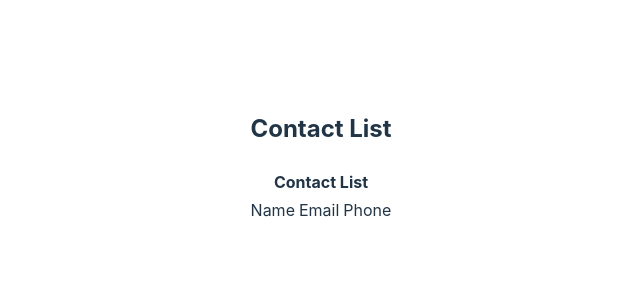
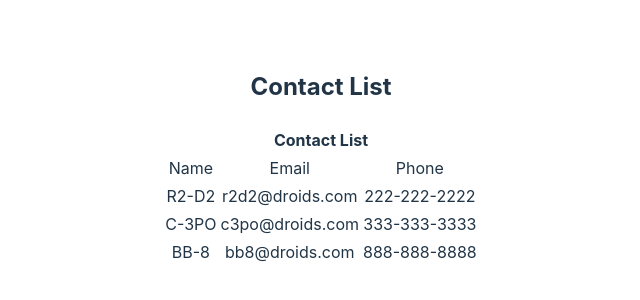
Before and after one commit to sjswan13/ContactList, a React (Vite) app: page / in a window 1280 px wide. Shown: the part 242-542 px from the top of the page, without its empty margins (319-959 px from the left). Built offline with nearby package versions, Linux system fonts and the light colour scheme.

Commit message:
fixed placement

```diff
--- a/src/App.jsx
+++ b/src/App.jsx
@@ -1,17 +1,8 @@
-import React, { useState } from 'react';
+import { React } from 'react';
 import ContactList from './Components/contactList.jsx';
 import './App.css'
 
-
-const dummyContacts = [
-  { id: 1, name: "R2-D2", phone: "222-222-2222", email: "r2d2@droids.com" },
-  { id: 2, name: "C-3PO", phone: "333-333-3333", email: "c3po@droids.com" },
-  { id: 3, name: "BB-8", phone: "888-888-8888", email: "bb8@droids.com" },
-];
-
  function App() {
-  const [contacts, setContacts] = useState(dummyContacts);
-  console.log("contacts :", contacts)
 
   return (
     <div>
--- a/src/Components/ContactRow.jsx
+++ b/src/Components/ContactRow.jsx
@@ -0,0 +1,12 @@
+
+function ContactRow({ contact }) {
+  return (
+    <tr>
+      <td>{contact.name}</td>
+      <td>{contact.email}</td>
+      <td>{contact.phone}</td>
+    </tr>
+  );
+}
+
+export default ContactRow
--- a/src/Components/contactList.jsx
+++ b/src/Components/contactList.jsx
@@ -1,7 +1,15 @@
-import { React } from 'react';
+import React, { useState } from "react";
+import ContactRow from "./ContactRow";
 
-function ContactList({contacts}) {
+const dummyContacts = [
+    { id: 1, name: "R2-D2", phone: "222-222-2222", email: "r2d2@droids.com" },
+    { id: 2, name: "C-3PO", phone: "333-333-3333", email: "c3po@droids.com" },
+    { id: 3, name: "BB-8", phone: "888-888-8888", email: "bb8@droids.com" },
+  ];
 
+export default function ContactList() {
+  const [contacts, setContacts] = useState(dummyContacts);
+   console.log("contact :", contacts)
   return (
     <div>
       <h2>Contact List</h2>
@@ -17,12 +25,11 @@
               <td>Email</td>
               <td>Phone</td>
             </tr>
-            {
-              // Map
-            }
+            {contacts.map((contact) => {
+              return <ContactRow key={contact.id} contact={contact} />;
+            })}
           </tbody>
         </table>
     </div>
     );
 }
-export default ContactList
```
